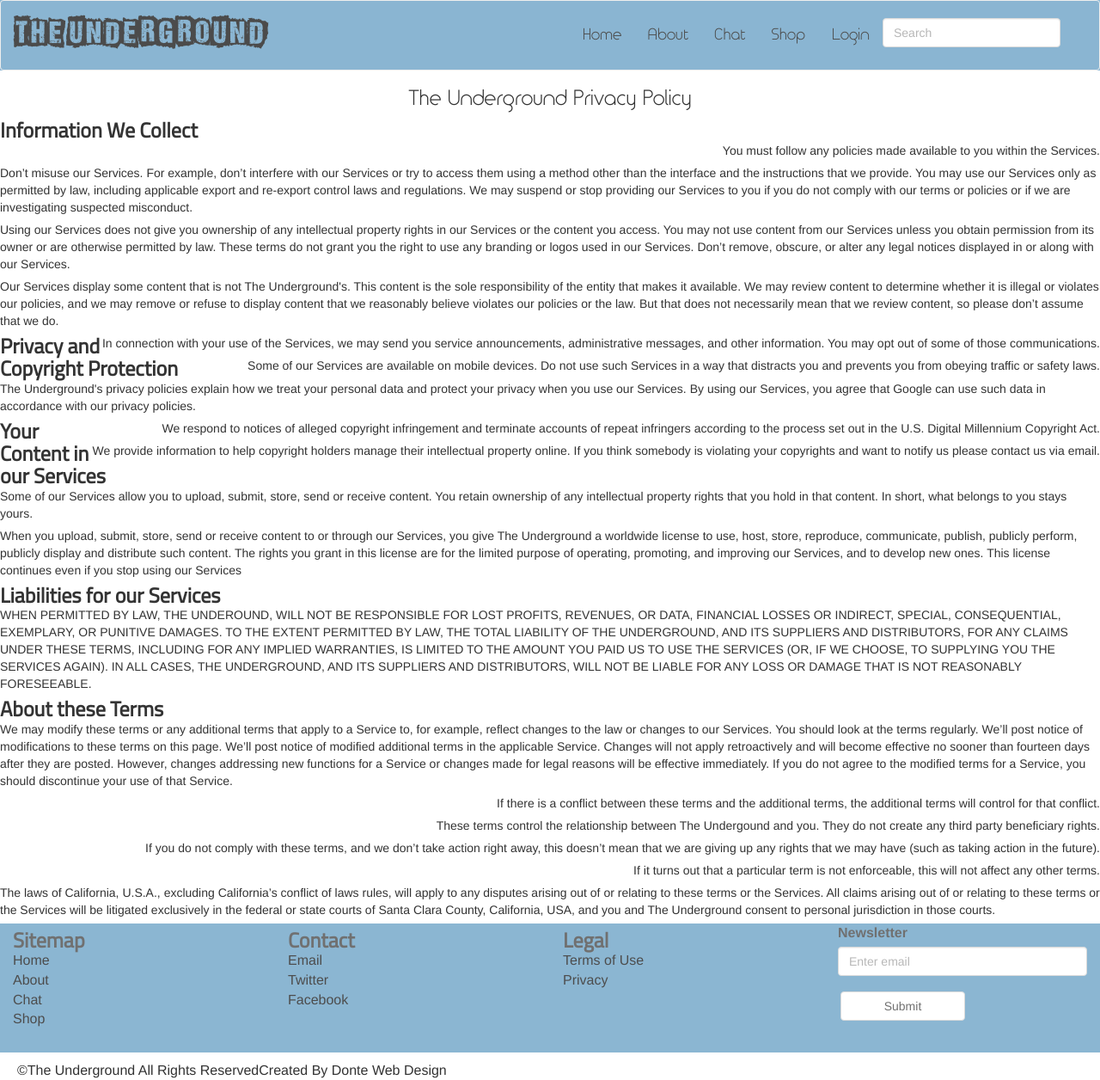
After one commit to dthenley/TheUnderground, a PHP site: page /privacypolicy.php in a window 1280 px wide. The commit adds this page. Shown: the whole page at 86% size. Run offline with PHP 8.4, Linux system fonts and the light colour scheme; some libraries are stand-ins or nearby versions.

Commit message:
privacy policy

```diff
--- a/sitepage/css/site.css
+++ b/sitepage/css/site.css
@@ -296,13 +296,13 @@ a{
 
 }
 .shop-list li:nth-child(odd){
-	height:30px;
+	height:35px;
 	width: 100%;
 	clear: both;
 	background-color: #E6E6E6;
 }
 .shop-list li:nth-child(even){
-	height: 30px;
+	height: 35px;
 	width: 100%;
 	clear: both;
 	background-color: #CCCCCC;
--- a/sitepage/index.php
+++ b/sitepage/index.php
@@ -30,7 +30,6 @@
 <div class="wrapper">
 
 	<?php include_once 'includes/header.php' ?>
-
 
 	<section class="top-half">
 
--- /dev/null
+++ b/sitepage/privacypolicy.php
@@ -0,0 +1,152 @@
+<?php
+	session_start();
+	include_once 'connect_to_mysql.php';
+	include_once 'auth.php';
+
+
+?>
+<html>
+<html lang="en">
+<head>
+	<meta charset="utf-8">
+	<meta name="viewport" content="width=device-width,initial-scale=1, maximum-scale=1">
+	<title>The Underground</title>
+
+	<!--Css files-->
+	<link rel="stylesheet" href="css/normalize.css">
+	<link href="css/bootstrap.css" rel="stylesheet">
+	<link rel="stylesheet" href="css/site.css">
+	<link type="text/css" href="skin/jplayer.blue.monday.css" rel="stylesheet" />
+
+	<!--JS Files -->
+	<script type="text/javascript" src="http://code.jquery.com/jquery-2.1.0.min.js"></script>
+	<script type="text/javascript" src="js/jquery.jplayer.min.js"></script>
+	<script src="js/site.js"></script>
+
+</head>
+<body>
+
+
+<div class="wrapper">
+
+	<?php include_once 'includes/header.php' ?>
+
+	<section>
+		<h1 >The Underground Privacy Policy</h1>
+		<h2>Information We Collect</h2>
+			<p>You must follow any policies made available to you within the Services.</p>
+
+			<p>Don’t misuse our Services. For example, don’t interfere with our Services or try to access them using a method other than the interface and the instructions that we provide. You may use our Services only as permitted by law, including applicable export and re-export control laws and regulations. We may suspend or stop providing our Services to you if you do not comply with our terms or policies or if we are investigating suspected misconduct.
+			</p>
+
+			<p>
+			Using our Services does not give you ownership of any intellectual property rights in our Services or the content you access. You may not use content from our Services unless you obtain permission from its owner or are otherwise permitted by law. These terms do not grant you the right to use any branding or logos used in our Services. Don’t remove, obscure, or alter any legal notices displayed in or along with our Services.
+			</p>
+
+			<p>
+			Our Services display some content that is not The Underground's. This content is the sole responsibility of the entity that makes it available. We may review content to determine whether it is illegal or violates our policies, and we may remove or refuse to display content that we reasonably believe violates our policies or the law. But that does not necessarily mean that we review content, so please don’t assume that we do.
+			</p>
+
+			<p>
+			In connection with your use of the Services, we may send you service announcements, administrative messages, and other information. You may opt out of some of those communications.
+			</p>
+
+			<p>
+			Some of our Services are available on mobile devices. Do not use such Services in a way that distracts you and prevents you from obeying traffic or safety laws.
+			</p>
+
+		<h2>Privacy and Copyright Protection</h2>
+			<p>
+				The Underground's privacy policies explain how we treat your personal data and protect your privacy when you use our Services. By using our Services, you agree that Google can use such data in accordance with our privacy policies.
+			</p>
+
+			<p>
+				We respond to notices of alleged copyright infringement and terminate accounts of repeat infringers according to the process set out in the U.S. Digital Millennium Copyright Act.
+			</p>
+
+			<p>
+				We provide information to help copyright holders manage their intellectual property online. If you think somebody is violating your copyrights and want to notify us please contact us via email.
+			</p>
+		<h2>Your Content in our Services</h2>
+			<p>
+				Some of our Services allow you to upload, submit, store, send or receive content. You retain ownership of any intellectual property rights that you hold in that content. In short, what belongs to you stays yours.
+			</p>
+			<p>
+				When you upload, submit, store, send or receive content to or through our Services, you give The Underground a worldwide license to use, host, store, reproduce, communicate, publish, publicly perform, publicly display and distribute such content. The rights you grant in this license are for the limited purpose of operating, promoting, and improving our Services, and to develop new ones. This license continues even if you stop using our Services
+			</p>
+		<h2>Liabilities for our Services</h2>
+			<p>
+				WHEN PERMITTED BY LAW, THE UNDEROUND, WILL NOT BE RESPONSIBLE FOR LOST PROFITS, REVENUES, OR DATA, FINANCIAL LOSSES OR INDIRECT, SPECIAL, CONSEQUENTIAL, EXEMPLARY, OR PUNITIVE DAMAGES.
+
+				TO THE EXTENT PERMITTED BY LAW, THE TOTAL LIABILITY OF THE UNDERGROUND, AND ITS SUPPLIERS AND DISTRIBUTORS, FOR ANY CLAIMS UNDER THESE TERMS, INCLUDING FOR ANY IMPLIED WARRANTIES, IS LIMITED TO THE AMOUNT YOU PAID US TO USE THE SERVICES (OR, IF WE CHOOSE, TO SUPPLYING YOU THE SERVICES AGAIN).
+
+				IN ALL CASES, THE UNDERGROUND, AND ITS SUPPLIERS AND DISTRIBUTORS, WILL NOT BE LIABLE FOR ANY LOSS OR DAMAGE THAT IS NOT REASONABLY FORESEEABLE.
+			</p>
+		<h2>About these Terms</h2>
+			<p>
+				We may modify these terms or any additional terms that apply to a Service to, for example, reflect changes to the law or changes to our Services. You should look at the terms regularly. We’ll post notice of modifications to these terms on this page. We’ll post notice of modified additional terms in the applicable Service. Changes will not apply retroactively and will become effective no sooner than fourteen days after they are posted. However, changes addressing new functions for a Service or changes made for legal reasons will be effective immediately. If you do not agree to the modified terms for a Service, you should discontinue your use of that Service.
+			</p>
+			<p>
+				If there is a conflict between these terms and the additional terms, the additional terms will control for that conflict.
+			</p>
+			<p>
+				These terms control the relationship between The Undergound and you. They do not create any third party beneficiary rights.
+			</p>
+			<p>
+				If you do not comply with these terms, and we don’t take action right away, this doesn’t mean that we are giving up any rights that we may have (such as taking action in the future).
+			</p>
+			<p>
+				If it turns out that a particular term is not enforceable, this will not affect any other terms.
+			</p>
+			<p>
+				The laws of California, U.S.A., excluding California’s conflict of laws rules, will apply to any disputes arising out of or relating to these terms or the Services. All claims arising out of or relating to these terms or the Services will be litigated exclusively in the federal or state courts of Santa Clara County, California, USA, and you and The Underground consent to personal jurisdiction in those courts.
+			</p>
+
+
+	</section>
+	<footer>
+		<div class="footer">
+			<ul class="col-md-3 footer-col">
+				<h2>Sitemap</h2>
+				<li><a href="index.html">Home</a></li>
+				<li><a href="about.html">About</a></li>
+				<li><a href="chat/index.php">Chat</a></li>
+				<li><a href="shop.html">Shop</a></li>
+			</ul>
+			<ul class="col-md-3 footer-col">
+				<h2>Contact</h2>
+				<li><a href="">Email</a></li>
+				<li><a href="">Twitter</a></li>
+				<li><a href="">Facebook</a></li>
+			</ul>
+			<ul class="col-md-3 footer-col">
+				<h2>Legal</h2>
+				<li><a href="">Terms of Use</a></li>
+				<li><a href="">Privacy</a></li>
+			</ul>
+
+			<div class="col-md-3 footer-col">
+				<form role="form">
+				  <div class="form-group">
+				    <label for="exampleInputEmail1">Newsletter</label>
+				    <input type="email" class="form-control" id="exampleInputEmail1" placeholder="Enter email">
+				  </div>
+				  <button type="submit" class="btn btn-default">Submit</button>
+				</form>
+			</div>
+		</div>
+	</footer>
+
+	<div class="subfooter">
+		<div class="pull-left">
+			&copy;The Underground All Rights Reserved
+		</div>
+		<div class="pull-right">Created By Donte Web Design</div>
+	</div>
+
+
+	<script src="js/bootstrap.js"></script><!-- Bootstrap Javascript -->
+
+	</div>
+</body>
+</html>
```
Also changed, not shown: sitepage/chat/lib/config.php (+4 -4 lines), sitepage/chat/lib/template/loggedIn.html (+5 -5 lines), sitepage/dashboard.html (+10 -10 lines), sitepage/termsofservice.php (added, +152 -0 lines). Lines whose indentation alone changed are shown as unchanged.
